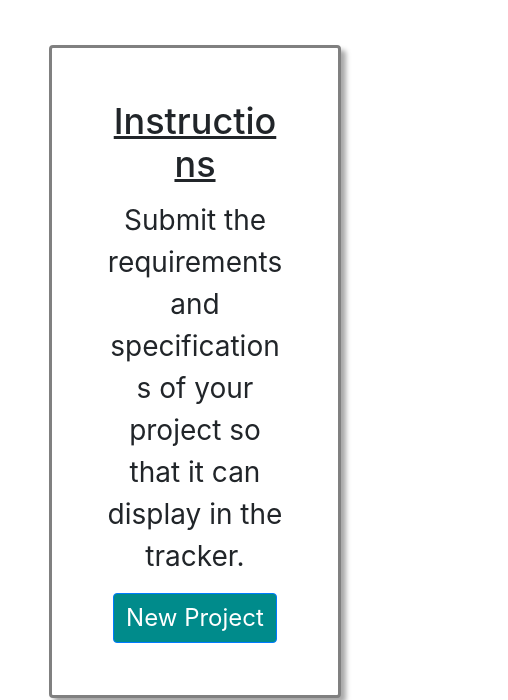
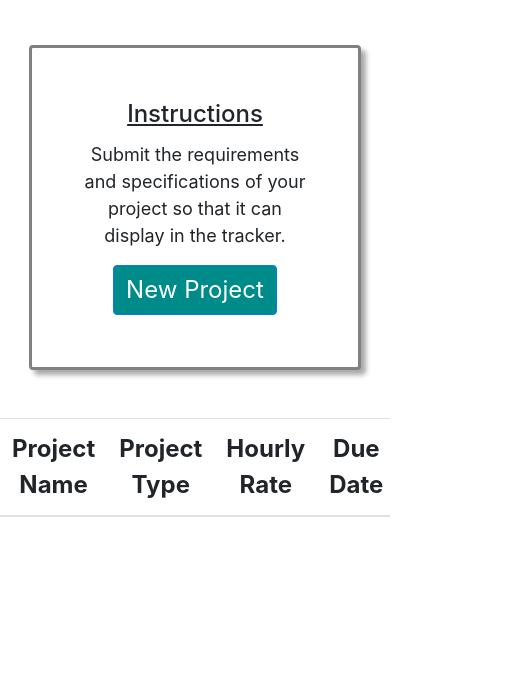
Before and after one commit to vruss14/simple-project-tracker, a plain HTML site: page index.html in a window 390 px wide. Shown: the part 175-875 px from the top of the page, 508 px wide, since content can reach past the window. After the commit the page ends 844 px from the top, so only its background shows below. Drawn offline with nearby package versions, Linux system fonts and the light colour scheme.

Commit message:
responsive design

```diff
--- a/index.html
+++ b/index.html
@@ -4,9 +4,12 @@
     <meta charset="UTF-8">
     <meta http-equiv="X-UA-Compatible" content="IE=edge">
     <meta name="viewport" content="width=device-width, initial-scale=1.0">
+    <meta description = "Front-end project tracker designed using Bootstrap. Dynamically generates table rows based on user input.">
+
     <link href="http://ajax.googleapis.com/ajax/libs/jqueryui/1.8/themes/base/jquery-ui.css" rel="stylesheet" type="text/css">
     <link rel="stylesheet" href="https://cdnjs.cloudflare.com/ajax/libs/twitter-bootstrap/4.5.0/css/bootstrap.min.css">
     <link rel= "stylesheet" href = "style.css">
+
     <script type="text/javascript" src="https://cdnjs.cloudflare.com/ajax/libs/moment.js/2.27.0/moment.min.js"></script>
     <script src="https://code.jquery.com/jquery-3.5.1.min.js" integrity="sha256-9/aliU8dGd2tb6OSsuzixeV4y/faTqgFtohetphbbj0=" crossorigin="anonymous"></script>
     <title>Project Tracker</title>
@@ -30,6 +33,7 @@
           </div>
         </div>
 
+        <div class = "table-responsive">
           <table id = "projects-table" class="table table-striped text-center">
             <thead>
               <tr>
@@ -43,6 +47,7 @@
             <tbody id = "project-tbody">
             </tbody>
           </table>
+        </div>
 
     </div>
 
--- a/style.css
+++ b/style.css
@@ -107,3 +107,15 @@ header {
     background-color: maroon;
     transition: 0.5s ease-in-out;
 }
+
+@media screen and (max-width: 768px) {
+    #instructions-title {
+        font-size: 24px;
+    }
+
+    #instructions {
+        font-size: 18px;
+        width: 85%;
+    }
+
+}
```
Lines whose indentation alone changed are shown as unchanged.
